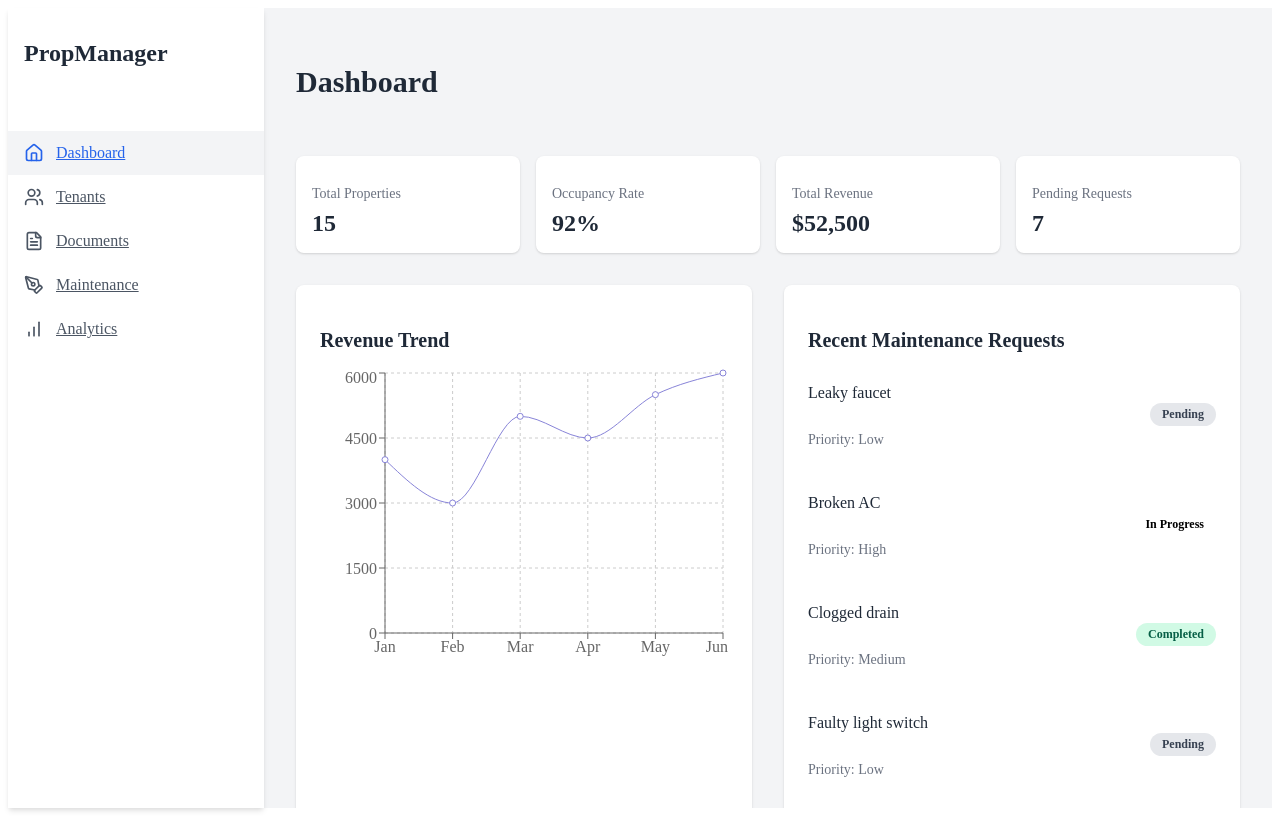
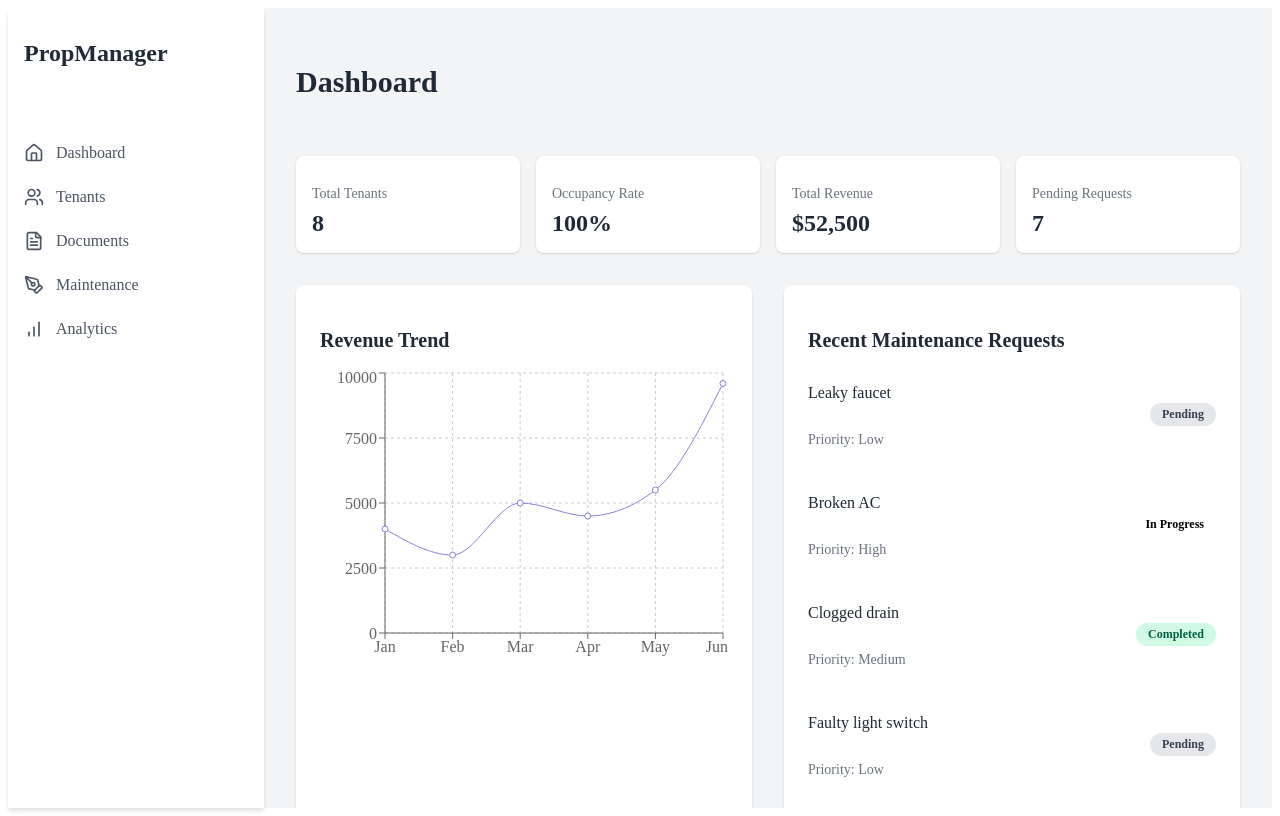
Before and after one commit to antholim/RealEstateManager, a React (Vite) app in the folder Frontend/: page /dashboard in a window 1280 px wide. Built offline with nearby package versions, Linux system fonts and the light colour scheme.

Commit message:
Dashboard changes

```diff
--- a/Frontend/src/pages/Dashboard/Dashboard.tsx
+++ b/Frontend/src/pages/Dashboard/Dashboard.tsx
@@ -1,13 +1,20 @@
 import { Sidebar } from "./components/sidebar"
 import { DashboardContent } from "./components/dashboard-content"
 import styles from "./Dashboard.module.css"
+import { useState } from "react"
 
 export default function DashboardPage() {
+  const [dashboardContent, setDashboardContent] = useState("");
+  let content = <DashboardContent />
+  console.log(dashboardContent)
+  if (dashboardContent === "Tenants") {
+    content = <>test</>
+  }
   return (
     <div className={styles.container}>
-      <Sidebar />
+      <Sidebar dashboardContent={dashboardContent} setDashboardContent={setDashboardContent}/>
       <main className={styles.main}>
-        <DashboardContent />
+        {content}
       </main>
     </div>
   )
--- a/Frontend/src/pages/Dashboard/components/dashboard-content.tsx
+++ b/Frontend/src/pages/Dashboard/components/dashboard-content.tsx
@@ -8,8 +8,8 @@ export function DashboardContent() {
     <div className={styles.container}>
       <h2 className={styles.title}>Dashboard</h2>
       <div className={styles.metricsGrid}>
-        <MetricCard title="Total Properties" value="15" />
-        <MetricCard title="Occupancy Rate" value="92%" />
+        <MetricCard title="Total Tenants" value="8" />
+        <MetricCard title="Occupancy Rate" value="100%" />
         <MetricCard title="Total Revenue" value="$52,500" />
         <MetricCard title="Pending Requests" value="7" />
       </div>
--- a/Frontend/src/pages/Dashboard/components/revenue-chart.tsx
+++ b/Frontend/src/pages/Dashboard/components/revenue-chart.tsx
@@ -7,7 +7,7 @@ const data = [
   { month: "Mar", revenue: 5000 },
   { month: "Apr", revenue: 4500 },
   { month: "May", revenue: 5500 },
-  { month: "Jun", revenue: 6000 },
+  { month: "Jun", revenue: 9600 },
 ]
 
 export function RevenueChart() {
--- a/Frontend/src/pages/Dashboard/components/sidebar.module.css
+++ b/Frontend/src/pages/Dashboard/components/sidebar.module.css
@@ -24,6 +24,7 @@
   padding: 0.75rem 1rem;
   color: #4b5563;
   transition: background-color 0.2s;
+  cursor: pointer;
 }
 
 .navItem:hover {
@@ -33,6 +34,7 @@
 .navItem.active {
   background-color: #f3f4f6;
   color: #2563eb;
+  animation: clickEffect 0.3s ease-out;
 }
 
 .icon {
--- a/Frontend/src/pages/Dashboard/components/sidebar.tsx
+++ b/Frontend/src/pages/Dashboard/components/sidebar.tsx
@@ -4,12 +4,12 @@ import styles from "./sidebar.module.css"
 const navItems = [
   { icon: Home, label: "Dashboard" },
   { icon: Users, label: "Tenants" },
-  { icon: FileText, label: "Documents" },
+  { icon: FileText, label: "Documents",  },
   { icon: Tool, label: "Maintenance" },
   { icon: BarChart, label: "Analytics" },
 ]
 
-export function Sidebar() {
+export function Sidebar({setDashboardContent, dashboardContent}) {
   return (
     <div className={styles.sidebar}>
       <div className={styles.header}>
@@ -19,10 +19,12 @@ export function Sidebar() {
         <ul>
           {navItems.map((item, index) => (
             <li key={index}>
-              <a href="#" className={`${styles.navItem} ${index === 0 ? styles.active : ""}`}>
+              <div onClick={()=> {
+                setDashboardContent(item.label)
+              }} className={`${styles.navItem} ${item.label === dashboardContent ? styles.active : ""}`}>
                 <item.icon className={styles.icon} />
                 {item.label}
-              </a>
+              </div>
             </li>
           ))}
         </ul>
```
